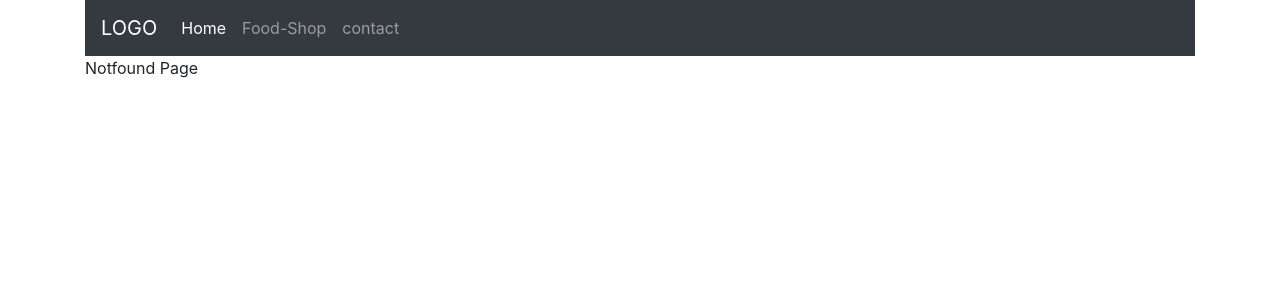
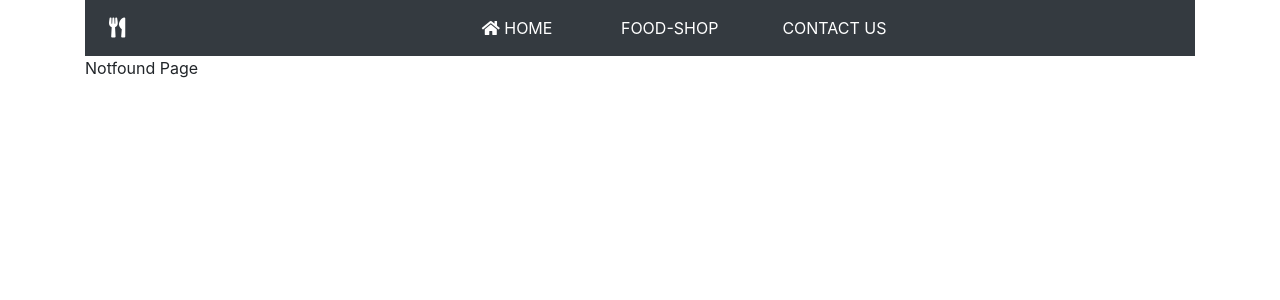
Before and after one commit to araya86/ReactTutorial, a React (Create React App) app: page / in a window 1280 px wide. Shown: the top 300 px of the page. Built offline with nearby package versions, Linux system fonts and the light colour scheme.

Commit message:
updated to remote github

```diff
--- a/public/index.html
+++ b/public/index.html
@@ -19,6 +19,7 @@
 <script src="https://cdn.jsdelivr.net/npm/popper.js@1.16.0/dist/umd/popper.min.js" integrity="sha384-Q6E9RHvbIyZFJoft+2mJbHaEWldlvI9IOYy5n3zV9zzTtmI3UksdQRVvoxMfooAo" crossorigin="anonymous"></script>
 <script src="https://stackpath.bootstrapcdn.com/bootstrap/4.4.1/js/bootstrap.min.js" integrity="sha384-wfSDF2E50Y2D1uUdj0O3uMBJnjuUD4Ih7YwaYd1iqfktj0Uod8GCExl3Og8ifwB6" crossorigin="anonymous"></script>
 <link rel="stylesheet" href="https://cdnjs.cloudflare.com/ajax/libs/font-awesome/5.13.0/css/all.min.css">
+
   </head>
   <body>
     <noscript>You need to enable JavaScript to run this app.</noscript>
--- a/src/Components/Navbar/Navbar.js
+++ b/src/Components/Navbar/Navbar.js
@@ -4,8 +4,8 @@ import { Link } from 'react-router-dom';
 function Navbar () {
     return (
         <nav className="navbar navbar-expand-lg navbar-dark bg-dark">
-        <a className="navbar-brand" href="/">
-          LOGO
+        <a className="navbar-brand ml-2" href="/home">
+        <i class="fas fa-utensils"></i>
         </a>
         <button
           className="navbar-toggler"
@@ -20,20 +20,20 @@ function Navbar () {
         </button>
 
         <div className="collapse navbar-collapse" id="navbarTogglerDemo02">
-          <ul className="navbar-nav mr-auto mt-2 mt-lg-0">
+          <ul className="navbar-nav m-auto mt-2 mt-lg-0">
             <li className="nav-item active">
-              <Link className="nav-link" to="/home">
-                Home <span className="sr-only">(current)</span>
+              <Link className="nav-link text-white text-uppercase ml-5" to="/home">
+              <i class="fas fa-home"></i> Home&nbsp; <span className="sr-only">(Current)</span>
               </Link>
             </li>
-            <li className="nav-item">
-              <Link className="nav-link" to="/about">
+            <li className="nav-item active">
+              <Link className="nav-link text-white text-uppercase ml-5" to="/about">
                 Food-Shop
               </Link>
             </li>
-            <li className="nav-item">
-              <Link className="nav-link" to="/contact">
-                contact
+            <li className="nav-item active">
+              <Link className="nav-link text-white text-uppercase ml-5" to="/contact">
+                Contact us
               </Link>
             </li>
           </ul>
--- a/src/index.js
+++ b/src/index.js
@@ -2,16 +2,12 @@ import React from 'react';
 import ReactDOM from 'react-dom';
 import './index.css';
 import App from './App';
-import * as serviceWorker from './serviceWorker';
 import { BrowserRouter as Router } from 'react-router-dom';
 
 
 ReactDOM.render(
   <Router>
-  <React.StrictMode>
     <App />
-  </React.StrictMode>
   </Router>,
   document.getElementById('root')
 );
-serviceWorker.unregister();
```
